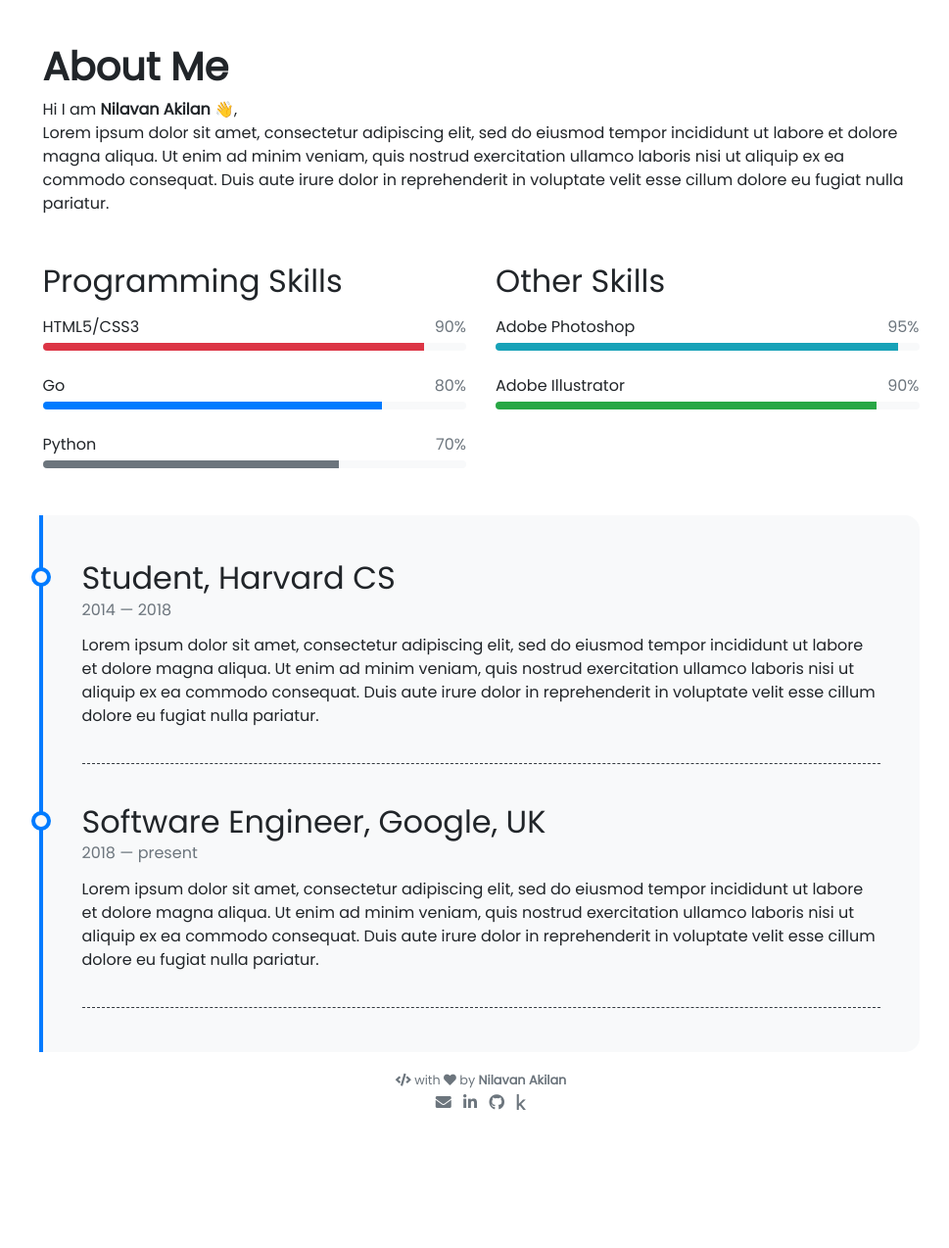
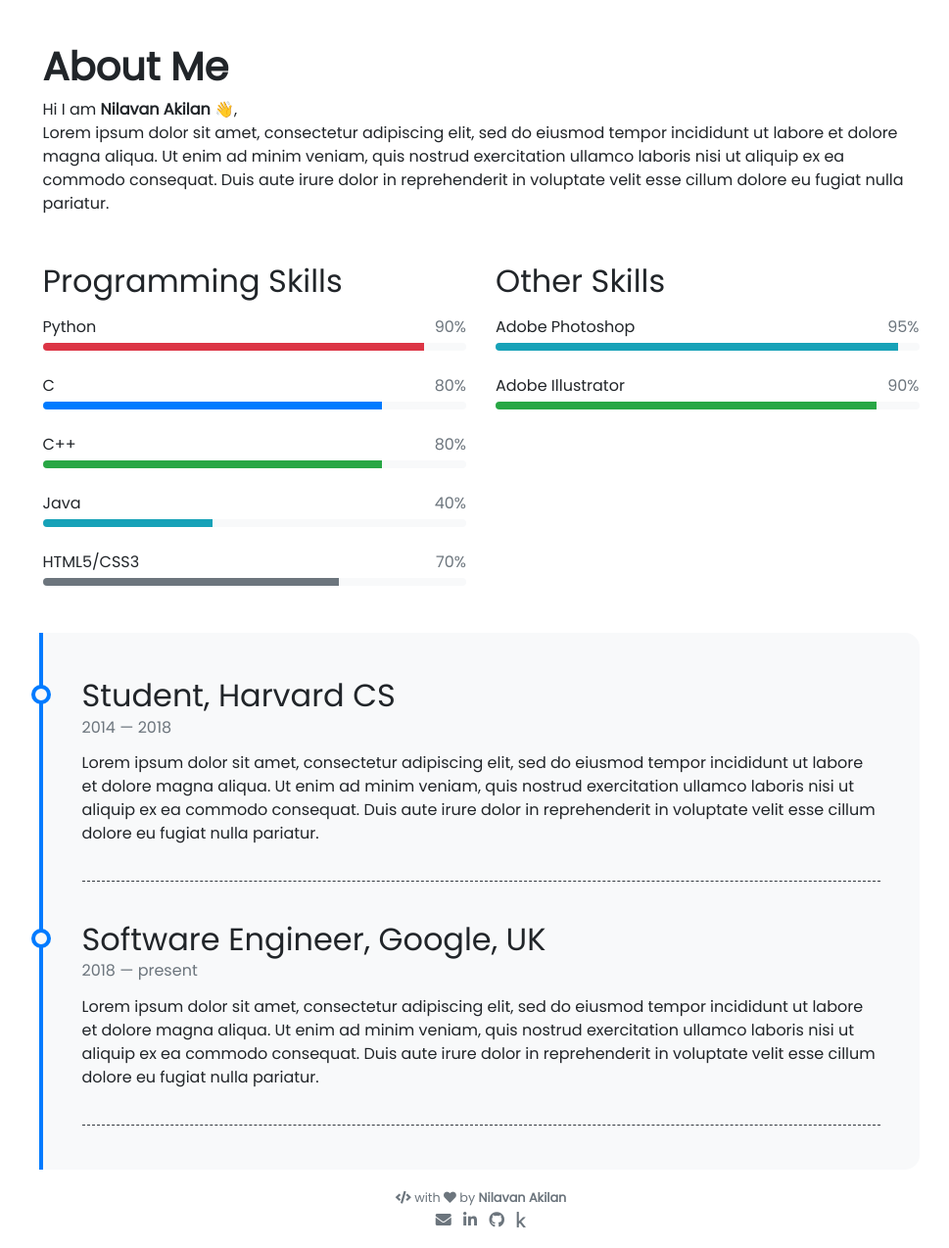
Before and after one commit to Nilavan/Nilavan.github.io, a Jekyll site: the page built from pages/about.md, in a window 1280 px wide, cut to the strip 152-1426 px from the top of the page. Shown: the whole strip at 98% size, without its empty margins (149-1118 px from the left). Built offline with Jekyll 4.4.1, drawn with Linux system fonts in a browser that asks for light colours; nearby versions of some CDN libraries; before the commit the page ends 1306 px from its top, so only the background shows below that.

Commit message:
Update programming-skills.yml

```diff
--- a/_data/programming-skills.yml
+++ b/_data/programming-skills.yml
@@ -1,11 +1,19 @@
-- name: HTML5/CSS3
+- name: Python
   percentage: 90
   color: danger
 
-- name: Go
+- name: C
   percentage: 80
   color:
 
-- name: Python
+- name: C++
+  percentage: 80
+  color: success
+
+- name: Java
+  percentage: 40
+  color: info
+
+- name: HTML5/CSS3
   percentage: 70
   color: secondary
```
